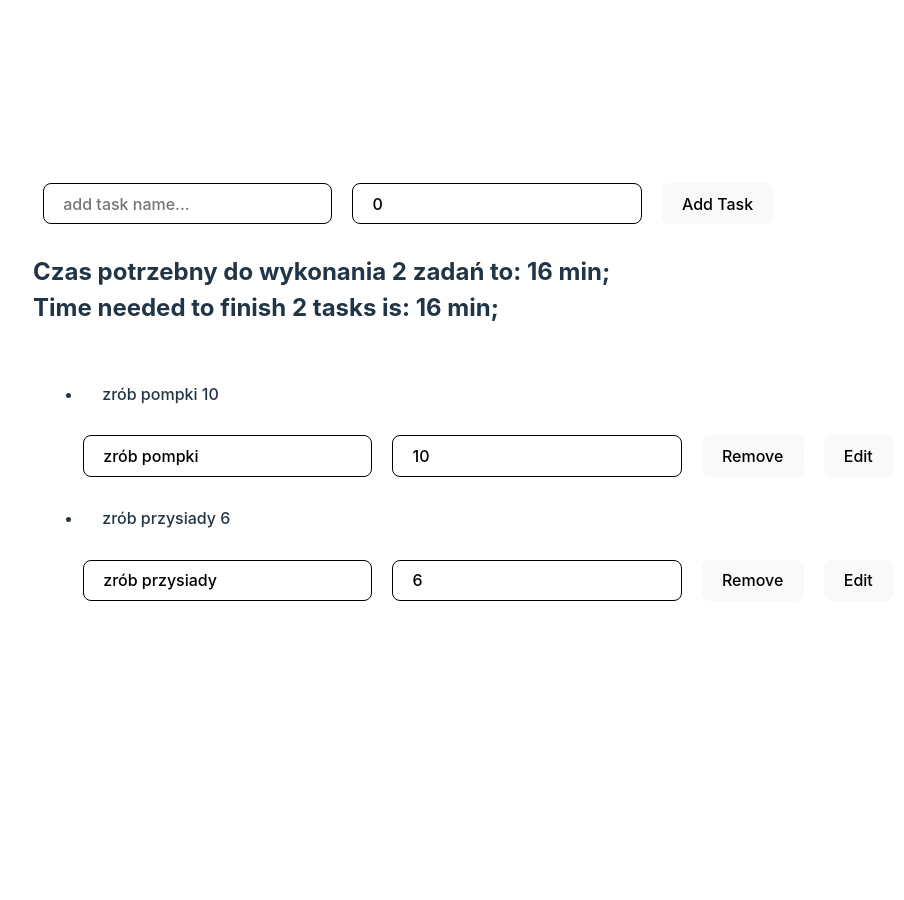
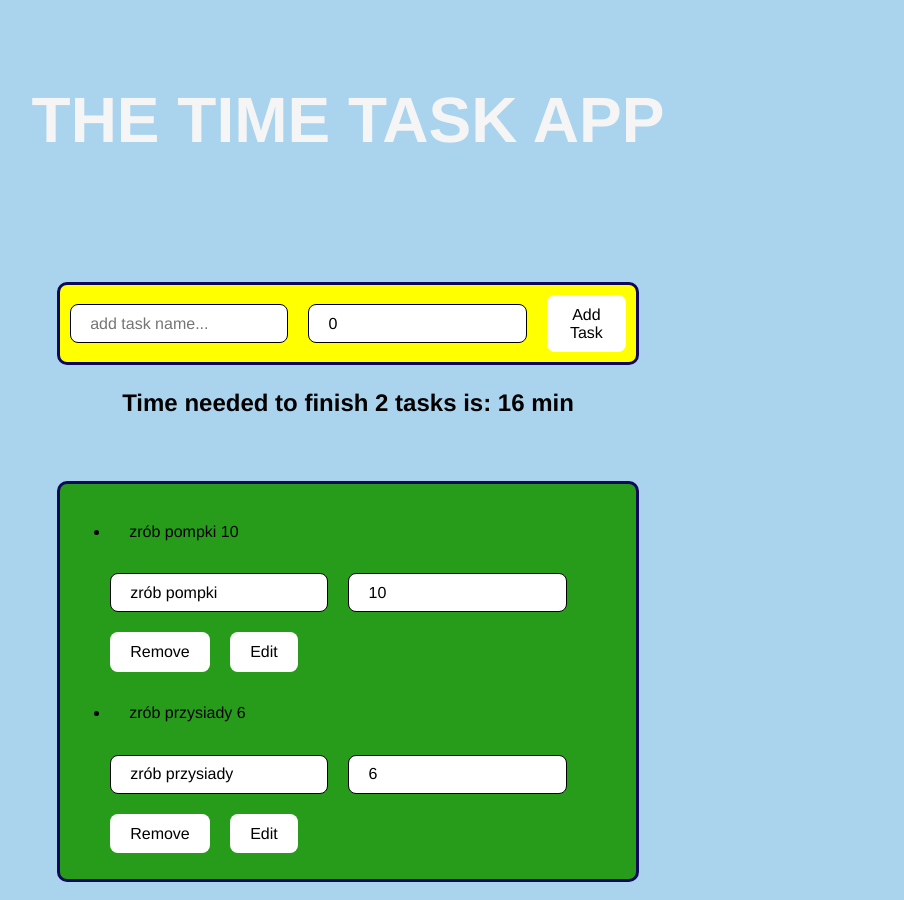
Before and after one commit to Rosomak2024/To-Do-List-React, a React (Vite) app: page / in a window 1280 px wide. Shown: the whole page, without its empty margins (172-1076 px from the left). Before the commit the page ends 800 px from the top, so only its background shows below. Built offline with nearby package versions, Linux system fonts and the light colour scheme.

Commit message:
css added colors

```diff
--- a/src/ToDoList.jsx
+++ b/src/ToDoList.jsx
@@ -40,6 +40,9 @@ export const ToDoList = () => {
 
   return (
     <>
+      <div id="container">
+        <h3>THE TIME TASK APP</h3>
+        <div id="header_container">
           <input
             id="inputName"
             placeholder="add task name..."
@@ -56,11 +59,11 @@ export const ToDoList = () => {
           <button id="add_btn" onClick={handleAddTask}>
             Add Task
           </button>
+        </div>
         <h2>
-        Czas potrzebny do wykonania {tasks.length} zadań to: {result} min;
-        <br></br> Time needed to finish {tasks.length} tasks is: {result} min;
+          Time needed to finish {tasks.length} tasks is: {result} min
         </h2>
-      <div id="container">
+        <div id="main_container">
           <ul>
             {tasks.map((task, index) => {
               return (
@@ -76,6 +79,7 @@ export const ToDoList = () => {
             })}
           </ul>
         </div>
+      </div>
     </>
   );
 };
--- a/src/index.css
+++ b/src/index.css
@@ -1,34 +1,35 @@
 :root {
-  font-family: Inter, system-ui, Avenir, Helvetica, Arial, sans-serif;
+  font-family: Helvetica, sans-serif;
   line-height: 1.5;
-  font-weight: 400;
-
-  -webkit-font-smoothing: antialiased;
-  -moz-osx-font-smoothing: grayscale;
-}
-
-a {
-  font-weight: 500;
-  color: #646cff;
-  text-decoration: inherit;
-}
-a:hover {
-  color: #535bf2;
 }
 
 body {
-  display: flex;
+  width: 100vw;
+  background-color: rgb(170, 212, 238);
+  background-image: url(/);
   align-items: center;
   justify-content: center;
-  margin: 0;
-  place-items: center;
-  min-width: 320px;
-  min-height: 100vh;
+
+
 }
 
 h1 {
   font-size: 3.2em;
   line-height: 1.1;
+}
+
+h2 {
+  font-size: 1.5rem;
+  display: flex;
+  justify-content: center;
+}
+
+h3{
+  font-size: 4rem;
+  color: whitesmoke;
+  font-weight: 700;
+  text-shadow: black;
+
 }
 
 button {
@@ -38,18 +39,18 @@ button {
   font-size: 1em;
   font-weight: 500;
   font-family: inherit;
-  /* background-color: #1a1a1a; */
+  background-color: white;
   cursor: pointer;
   margin:10px;
   transition: border-color 0.25s;
 }
 button:hover {
-  border-color: #646cff;
+  background-color:  green;
 }
 
 
 #remove_btn:hover {
-  background-color: red;
+  background-color: rgb(199, 17, 17);
   color: white;
 }
 
@@ -59,23 +60,40 @@ button:hover {
 }
 
 
-@media (prefers-color-scheme: light) {
-  :root {
-    color: #213547;
-    background-color: #ffffff;
-  }
-  a:hover {
-    color: #747bff;
-  }
-  button {
-    background-color: #f9f9f9;
-  }
+
+#container{
+  width: 80vw;
+  border-radius: 10px;
+  border-color: 2px solid black;
+  display: flex;
+  justify-content: center;
+  flex-direction: column;
+  align-items: center;
 }
 
-#container{
+#header_container{
+
+  margin-top: 50px;
+  width:45vw;
+  background-color: yellow;
+  border: 3px solid rgb(16, 8, 90);
+  border-radius: 10px;
   display: flex;
-  flex-direction: row;
-  width: auto;
+  justify-content: center;
+  align-items: center;
+}
+
+
+
+#main_container{
+  border-radius: 10px;
+  border: 3px solid rgb(16, 8, 90);
+  background-color: rgb(39, 156, 26);
+  margin-bottom: 10px;
+  margin-top: 40px;
+  display: flex;
+  justify-content: center;
+  width:45vw;
 }
 
 input {
@@ -85,23 +103,25 @@ input {
   font-size: 1em;
   font-weight: 500;
   font-family: inherit;
-  /* background-color: #1a1a1a; */
   cursor: pointer;
   margin:10px;
   transition: border-color 0.25s;
 }
 
+ul {
+  width: 100vw;
+  display: flex;
+  align-items: center;
+  flex-direction: column;
+}
 
 
 li {
   border-radius: 8px;
-  /* border: 1px solid black; */
   padding: 0.6em 1.2em;
   font-size: 1em;
   font-weight: 500;
   font-family: inherit;
-  /* background-color: #1a1a1a; */
-  /* cursor: pointer; */
   margin:10px;
   transition: border-color 0.25s;
 }
```
Also changed, not shown: 1 other file (tests, documents, lock files or other folders). Lines whose indentation alone changed are shown as unchanged.
